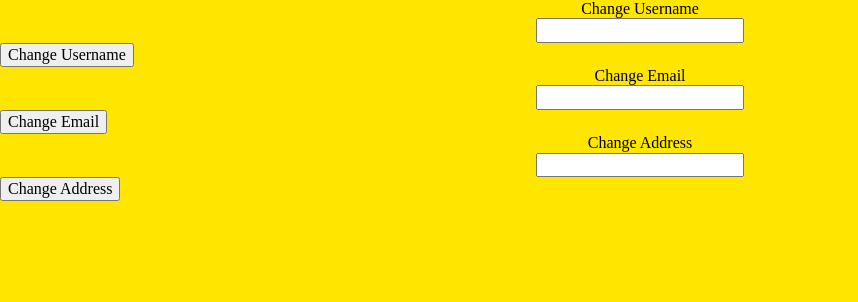
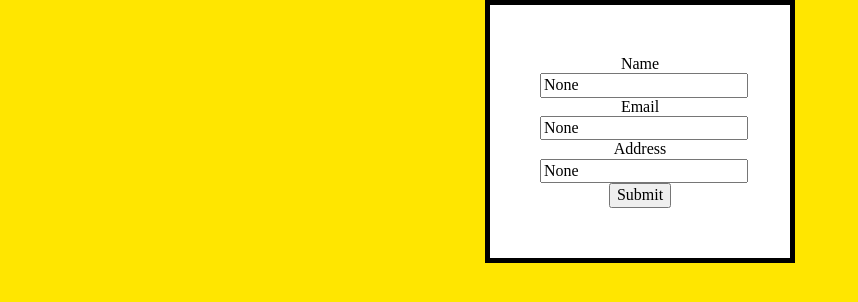
Before and after one commit to ketchuponriceenjoyer/3D-printer-service-project-repo-github-DTS-year-13-Miguel-Elean, a Flask app: page /Settings in a window 1280 px wide. Shown: the part 121-423 px from the top of the page, without its empty margins (0-858 px from the left). Run offline with Flask 3, Linux system fonts and the light colour scheme.

Commit message:
Version 5 created a setting html now able to change address username or gmail - updating new html session view for the session made by the user to be displayed in a separate html -updated setting and fixed session errors addressed from blackbox testing

```diff
--- a/app.py
+++ b/app.py
@@ -38,6 +38,7 @@
     session.pop('username', None)
     session.pop('email', None)
     session.pop('admin', None)
+    session.pop('address', None)
     session['logged_in'] = False
 
     return redirect("/")
@@ -56,7 +57,6 @@
     cur.execute(check_query, (session.get('user_id'),))
     sessions = cur.fetchall()
     cur.close()
-
     if request.method == 'POST':
         session_id = request.form['session_id']
         con = connect_database(DATABASE)
@@ -65,7 +65,7 @@
         con.commit()
         cur.close()
 
-    return render_template('Session_view.html', user = session.get('username'), email = session.get('email'), admin=session.get('admin'), session=sessions, logged_in = session.get('logged_in'))
+    return render_template('Session_view.html', user = session.get('username'), email = session.get('email'), admin=session.get('admin'), sessions=sessions, logged_in = session.get('logged_in'))
 
 
 
@@ -102,9 +102,6 @@
         cur.execute(query_insert, (Filament, Size, file_data, Model.filename, user_id))
         con.commit()
         con.close()
-
-
-
     return render_template('Session.html', user = session.get('username'), email = session.get('email'), admin=session.get('admin'), logged_in = session.get('logged_in'))
 
 
@@ -120,7 +117,7 @@
 
 
 def find_account(email):
-    check_query = "SELECT user_id, username, password , email FROM users WHERE email = ?"
+    check_query = "SELECT user_id, username, password , email, address FROM users WHERE email = ?"
     con = connect_database(DATABASE)
     cur = con.cursor()
     cur.execute(check_query, (email,))
@@ -155,6 +152,7 @@
             user_id = user_info[0]
             username = user_info[1]
             user_password = user_info[2]
+            address = user_info[4]
 
             #error activates if try cannot get information from user id indicating the gmail wasn't found
         except TypeError:
@@ -173,6 +171,7 @@
             return render_template('Login.html', error="passwords do not match")
         # holds the user information in the website while user is logged in
         session['email'] = email
+        session['address'] = address
         session['user_id'] = user_id
         session['username'] = username
         session['logged_in'] = True
@@ -273,34 +272,75 @@
     return render_template('Admin.html', user = session.get('username'), email = session.get('email'), sessions=sessions, logged_in=session.get('logged_in'))
 
 
+
+
+
+
+
+
+def check_gmail():
+    check_query = "SELECT email FROM users WHERE username != ? "
+    con = connect_database(DATABASE)
+    cur = con.cursor()
+    cur.execute(check_query,(session.get('username'),))
+    email = cur.fetchall()
+    cur.close()
+    return email
+
+
+def check_username():
+    check_query = "SELECT username FROM users WHERE email != ? "
+    con = connect_database(DATABASE)
+    cur = con.cursor()
+    cur.execute(check_query, (session.get('email'),))
+    username = cur.fetchall()
+    cur.close()
+    return username
+
 @app.route('/Settings', methods=['POST', 'GET'])
 def render_Settingspage():
     if request.method == 'POST':
-        C_username = request.form.get('Change_username')
-        C_Email = request.form.get('Change_Email')
-        C_address = request.form.get('Change_address')
+        C_username = request.form.get('username')
+        C_Email = request.form.get('Email')
+        C_address = request.form.get('address')
+
+        user_name_account = check_username()
+        username_list = []
+        for x in user_name_account:
+            username_list.append(x[0])
+        if C_username in username_list:
+            return render_template('Settings.html',error = "username already in use", address = session.get('address'), user = session.get('username'), email = session.get('email'),  logged_in=session.get('logged_in'), admin=session.get('admin'))
+
+        gmail_account = check_gmail()
+        email_list = []
+        for x in gmail_account:
+            email_list.append(x[0])
+        if C_Email in email_list:
+            return render_template('Settings.html', error="email already in use", address=session.get('address'),user=session.get('username'), email=session.get('email'),logged_in=session.get('logged_in'), admin=session.get('admin'))
+
 
         con = connect_database(DATABASE)
         cur = con.cursor()
         if C_username:
             cur.execute("UPDATE users SET username = ? WHERE user_id = ?", (C_username, session['user_id']))
-        else:
-            return render_template('settings.html', error="username cant be null" , user=session.get('username'), email=session.get('email'),logged_in=session.get('logged_in'))
 
         if C_Email:
             cur.execute("UPDATE users SET email = ? WHERE user_id = ?", (C_Email, session['user_id']))
-        else:
-            return render_template('settings.html', error="Email cant be null" , user=session.get('username'), email=session.get('email'),logged_in=session.get('logged_in'))
+
         if C_address:
             cur.execute("UPDATE users SET address = ? WHERE user_id = ?", (C_address, session['user_id']))
-        else:
-            return render_template('settings.html', error="Address cant be null" , user=session.get('username'), email=session.get('email'),logged_in=session.get('logged_in'))
+
         con.commit()
         cur.close()
 
+        session['email'] = C_Email
+        session['address'] = C_address
+        session['username'] = C_username
 
 
-    return render_template('settings.html', user = session.get('username'), email = session.get('email'),  logged_in=session.get('logged_in'), admin=session.get('admin'))
+
+
+    return render_template('Settings.html', address = session.get('address'), user = session.get('username'), email = session.get('email'),  logged_in=session.get('logged_in'), admin=session.get('admin'))
 
 
 if __name__ == '__main__':
--- a/templates/Login.html
+++ b/templates/Login.html
@@ -1,7 +1,7 @@
 {% extends "Base.html" %}
 {% block main %}
     <body>
-        <form class="myform" method="post">
+        <form  ="myform" method="post">
             <div class="sessionbox">
                 <div class="form-label"> Enter Name </div>
                 <div class="form-element"> <input type="text" name="Name" required ></div>
--- a/templates/Session_view.html
+++ b/templates/Session_view.html
@@ -16,7 +16,6 @@
                             <td>{{ session[1] }}</td>
                             <td>{{ session[2] }}</td>
                             <td>{{ session[3] }}</td>
-
                             <td>
                                <form class="myform" method="post">
                                    <input type="hidden" name="session_id" value="{{ session[0] }}">
--- a/templates/Settings.html
+++ b/templates/Settings.html
@@ -2,30 +2,22 @@
 
 {% block main %}
 
-       <form class="myform" method="post">
-            <div class="form-label"> Change Username </div>
-            <div class="form-element">
-                <input type="text" name="Change_username">
-            </div>
-            <input type="submit" name="submit_type" value="Change Username">
-        </form>
+    <body>
+        <form  ="myform" method="post">
+            <div class="sessionbox">
+                <div class="form-label"> Name </div>
+                <div class="form-element"> <input type="text" name="username" value="{{ user }}" required></div>
 
-        <form class="myform" method="post">
-            <div class="form-label"> Change Email </div>
-            <div class="form-element">
-                <input type="text" name="Change_Email">
-            </div>
-            <input type="submit" name="submit_type" value="Change Email">
-        </form>
+                <div class="form-label"> Email </div>
+                <div class="form-element"> <input type="email" name="Email" value="{{ email }}" required ></div>
 
-        <form class="myform" method="post">
-            <div class="form-label"> Change Address </div>
-            <div class="form-element">
-                <input type="text" name="Change_address">
-            </div>
-            <input type="submit" name="submit_type" value="Change Address">
-        </form>
-        {{ error }}
+                <div class="form-label"> Address </div>
+                <div class="form-element"> <input type="text" name="address" value="{{ address }}" required></div>
+
+                <input type="submit" value= "Submit">
+
+                {{ error }}
+    </body>
 
 
 {% endblock %}
```
